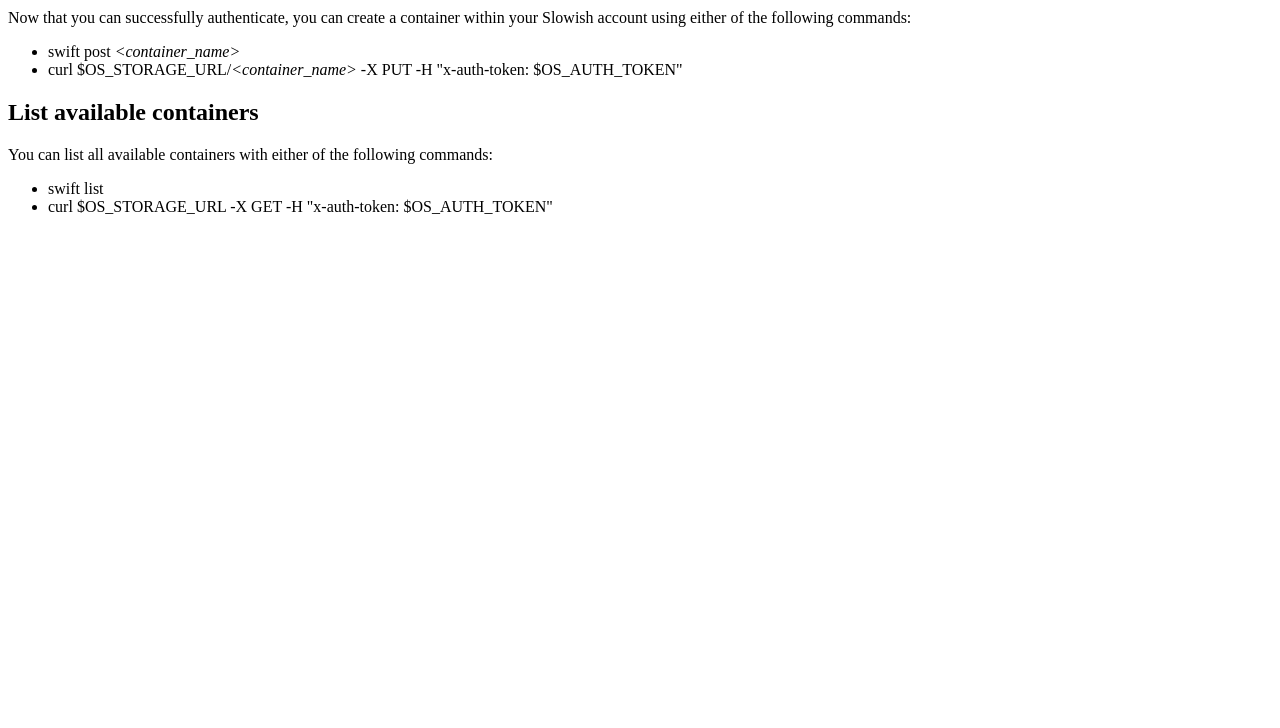
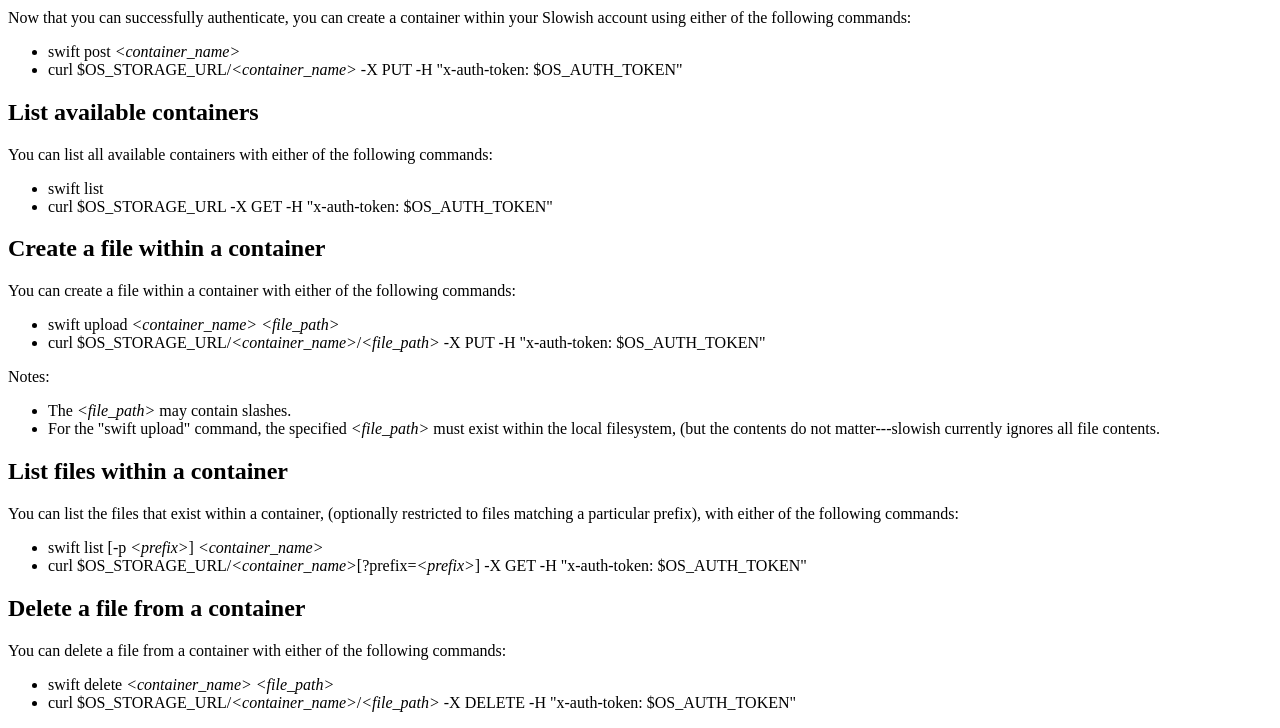
Before and after one commit to nimbis/slowish, a Django app: page / in a window 1280 px wide. Shown: the part 849-1577 px from the top of the page. Before the commit the page ends 1063 px from the top, so only its background shows below. Run offline with Django 3.2, Linux system fonts and the light colour scheme.

Commit message:
Add documentation for recently-added functionality
This commit expands the introduction.html page with documentation on
how to use either the swift command-line utility or curl to create,
list, or delete files within a container.

```diff
--- a/test_project/templates/slowish/introduction.html
+++ b/test_project/templates/slowish/introduction.html
@@ -114,5 +114,52 @@
         <li>curl $OS_STORAGE_URL -X GET -H "x-auth-token: $OS_AUTH_TOKEN"</li>
       </ul>
     </p>
+
+    <h2>Create a file within a container</h2>
+
+    <p>
+      You can create a file within a container with either of the
+      following commands:
+
+      <ul>
+        <li>swift upload <em>&lt;container_name&gt;</em> <em>&lt;file_path&gt;</em></li>
+        <li>curl $OS_STORAGE_URL/<em>&lt;container_name&gt;</em>/<em>&lt;file_path&gt;</em> -X PUT -H "x-auth-token: $OS_AUTH_TOKEN"</li>
+      </ul>
+
+      Notes:
+      <ul>
+        <li>The <em>&lt;file_path&gt;</em> may contain slashes.</li>
+        <li>For the "swift upload" command, the
+          specified <em>&lt;file_path&gt;</em> must exist within the
+          local filesystem, (but the contents do not matter---slowish
+          currently ignores all file contents.</li>
+      </ul>
+    </p>
+
+    <h2>List files within a container</h2>
+
+    <p>
+      You can list the files that exist within a container,
+      (optionally restricted to files matching a particular prefix),
+      with either of the following commands:
+
+      <ul>
+        <li>swift list [-p <em>&lt;prefix&gt;</em>]  <em>&lt;container_name&gt;</em></li>
+        <li>curl $OS_STORAGE_URL/<em>&lt;container_name&gt;</em>[?prefix=<em>&lt;prefix&gt;</em>] -X GET -H "x-auth-token: $OS_AUTH_TOKEN"</li>
+      </ul>
+    </p>
+
+    <h2>Delete a file from a container</h2>
+
+    <p>
+      You can delete a file from a container with either of the
+      following commands:
+
+      <ul>
+        <li>swift delete <em>&lt;container_name&gt;</em> <em>&lt;file_path&gt;</em></li>
+        <li>curl $OS_STORAGE_URL/<em>&lt;container_name&gt;</em>/<em>&lt;file_path&gt;</em> -X DELETE -H "x-auth-token: $OS_AUTH_TOKEN"</li>
+      </ul>
+    </p>
+
   </body>
 </html>
```
